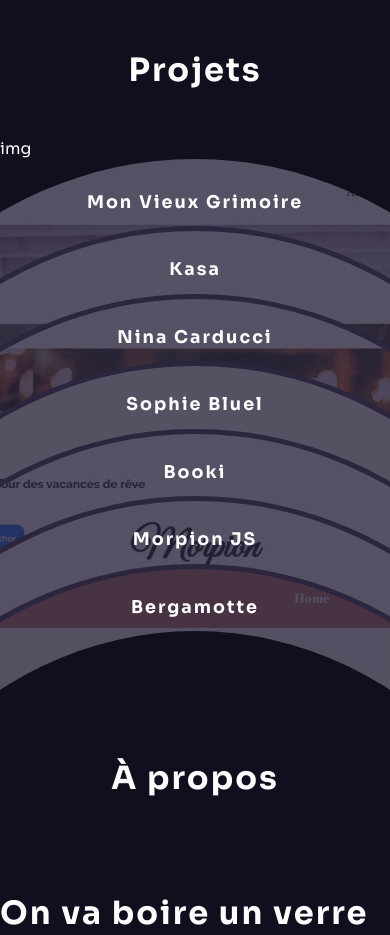
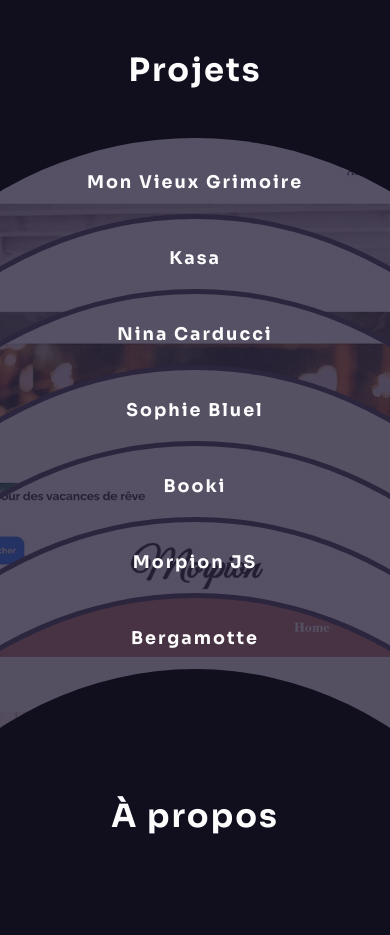
Before and after one commit to ArthurJenck/Portfolio, a React (Vite) app: page / in a window 390 px wide. Shown: the part 3460-4395 px from the top of the page. Built offline with nearby package versions, Linux system fonts and the light colour scheme.

Commit message:
feat: started integrating tech-filter

```diff
--- a/src/components/TechFilter.tsx
+++ b/src/components/TechFilter.tsx
@@ -1,8 +1,11 @@
 import { Dispatch, SetStateAction } from "react"
+import filterIcon from "../assets/icons/techs/filter-icon.svg"
+import "../styles/TechFilter.scss"
 
 interface TechFilterProps {
     toUseTechs: techArrayProps[]
     setToUseTechs: Dispatch<SetStateAction<techArrayProps[]>>
+    baseTechs: techArrayProps[]
 }
 interface techArrayProps {
     title: string
@@ -10,9 +13,28 @@ interface techArrayProps {
     order: number
 }
 
-const TechFilter = ({ toUseTechs, setToUseTechs }: TechFilterProps) => {
+const TechFilter = ({
+    toUseTechs,
+    setToUseTechs,
+    baseTechs,
+}: TechFilterProps) => {
     console.log(toUseTechs, setToUseTechs)
-    return <div className="tech-filter">img</div>
+    return (
+        <div className="tech-filter">
+            <button>
+                <img src={filterIcon} aria-hidden />
+            </button>
+            <ul>
+                {baseTechs.map((tech) => {
+                    return (
+                        <li key={`tech-${tech.order}`}>
+                            <img src={tech.icon} aria-hidden />
+                        </li>
+                    )
+                })}
+            </ul>
+        </div>
+    )
 }
 
 export default TechFilter
--- a/src/pages/Projets.tsx
+++ b/src/pages/Projets.tsx
@@ -1,6 +1,6 @@
 import { useState } from "react"
 import SingleProject from "../components/SingleProject"
-import TechFilter from "../components/TechFilter"
+// import TechFilter from "../components/TechFilter"
 import techsAndProjects from "../data/projects"
 import "../styles/Projets.scss"
 
@@ -9,13 +9,19 @@ const Projets = () => {
     const datedProjects = projectsArr.sort((a, b) => {
         return b.date.getTime() - a.date.getTime()
     })
-    const [toUseTechs, setToUseTechs] = useState(techsAndProjects.techsArr)
-    console.log(toUseTechs)
+    const baseTechs = techsAndProjects.techsArr.sort((a, b) => {
+        return a.order - b.order
+    })
+    const [toUseTechs, setToUseTechs] = useState(baseTechs)
 
     return (
         <section id="projets">
             <h2>Projets</h2>
-            <TechFilter toUseTechs={toUseTechs} setToUseTechs={setToUseTechs} />
+            {/* <TechFilter
+                toUseTechs={toUseTechs}
+                setToUseTechs={setToUseTechs}
+                baseTechs={baseTechs}
+            /> */}
             {datedProjects.map((project, index) => {
                 if (project.techs.some((tech) => toUseTechs.includes(tech))) {
                     return (
--- a/src/styles/SingleProject.scss
+++ b/src/styles/SingleProject.scss
@@ -46,9 +46,9 @@
         user-select: none;
     }
     .projects-item__content {
-        display: flex;
+        display: none;
         align-items: center;
-        opacity: 0;
+        // opacity: 0;
         max-width: 60vw;
         margin-bottom: 2rem;
         user-select: none;
@@ -57,7 +57,8 @@
         &.open {
             // transition-duration: 0.2s;
             // transition-delay: 0.1s;
-            opacity: 1;
+            // opacity: 1;
+            display: flex;
             user-select: auto;
         }
         .projects-item__details {
@@ -106,14 +107,14 @@
         }
     }
     @media screen and (max-width: 768px) {
-        padding: 8vh 13vw 0 13vw;
+        padding: 9vh 13vw 0 13vw;
         &::before {
             height: 100vh;
             border-width: 5px;
         }
         h3 {
             font-size: 4.5vw;
-            top: 2rem;
+            top: 4vh;
         }
         .projects-item__content {
             flex-direction: column-reverse;
--- /dev/null
+++ b/src/styles/TechFilter.scss
@@ -0,0 +1,11 @@
+.tech-filter {
+    button {
+        background: none;
+        border: none;
+        cursor: pointer;
+        border-radius: 100%;
+        img {
+            border-radius: 100%;
+        }
+    }
+}
```
Also changed, not shown: src/assets/icons/techs/filter-icon.svg (added).
